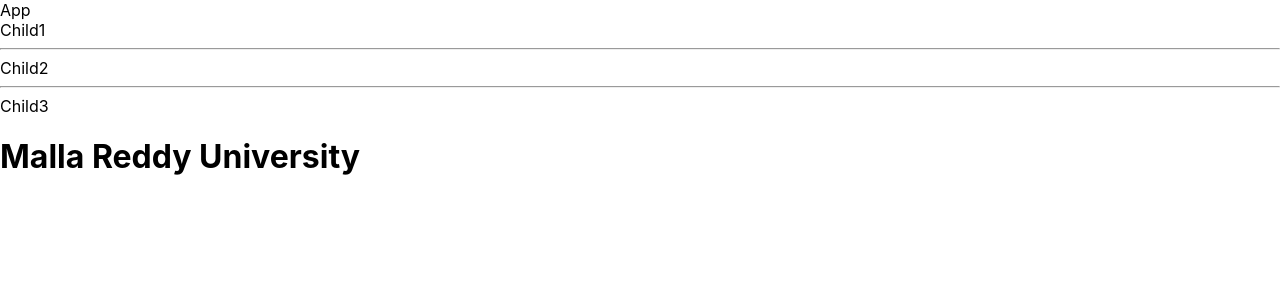
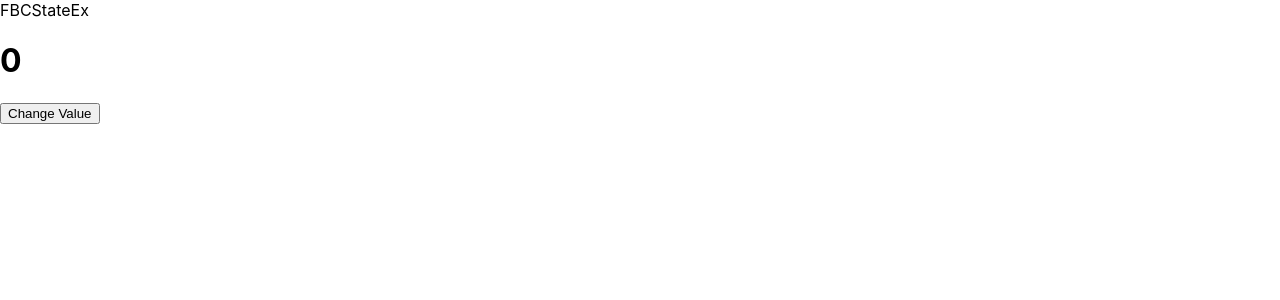
Before and after one commit to vamshi125s/Reactjs, a React (Create React App) app: page / in a window 1280 px wide. Shown: the top 300 px of the page. Built offline with nearby package versions, Linux system fonts and the light colour scheme.

Commit message:
Pushing states

```diff
--- a/src/App.js
+++ b/src/App.js
@@ -77,21 +77,34 @@
 
 //props children
 
-import React from "react";
-import Child1 from "./props/Child1";
+// import React from "react";
+// import Child1 from "./props/Child1";
 
+// const App = () => {
+//   return (
+//     <div>
+//       App
+//       {/*App
+//       <PropChildEx num={1000}>
+//         <h1>this is data coming from props children</h1>
+//         <SubChild />
+//       </PropChildEx>*/}
+//       <Child1 university="Malla Reddy University" />
+//     </div>
+//   );
+// };
+
+// export default App;
+
+import React from 'react';
+import FBCStateEx from './stateexample/FBCStateEx';
+// import CBCStateEx from './stateexample/CBCStateEx';
 const App = () => {
   return (
     <div>
-      App
-      {/*App
-      <PropChildEx num={1000}>
-        <h1>this is data coming from props children</h1>
-        <SubChild />
-      </PropChildEx>*/}
-      <Child1 university="Malla Reddy University" />
+      {/* <CBCStateEx/> */}
+      <FBCStateEx/>
     </div>
-  );
-};
-
-export default App;
+  )
+}
+export default App;
--- /dev/null
+++ b/src/stateexample/CBCStateEx.jsx
@@ -0,0 +1,28 @@
+import React, { Component } from 'react';
+
+class CBCStateEx extends Component {
+    constructor(){
+        super();
+        this.state={
+            users:["Vamshi","Nithish","Manoj","Tharun"],
+            num:100
+        };
+    }
+    changeNumber=()=>{
+        this.setState({num:200})
+    }
+  render() {
+    return (
+      <div>
+        {
+            this.state.users.map((user,i)=>{
+                return <li key={i}>{user}</li>
+            })
+        }
+        <h1>{this.state.num}</h1>
+        <button onClick={this.changeNumber}>Change number</button>
+      </div>
+    )
+  }
+}
+export default CBCStateEx;
--- /dev/null
+++ b/src/stateexample/FBCStateEx.jsx
@@ -0,0 +1,19 @@
+import React from 'react';
+
+const FBCStateEx = () => {
+    // const data = React.useState("Hi");
+    // console.log(data);
+    const [value, setValue] = React.useState(0);
+    console.log(value);
+    const changeValue=()=>{
+        setValue(1000);
+    }
+  return (
+    <div>FBCStateEx
+        <h1>{value}</h1>
+        <button onClick={changeValue}>Change Value</button>
+    </div>
+  )
+}
+
+export default FBCStateEx
```
Also changed, not shown: src/notes.txt.
